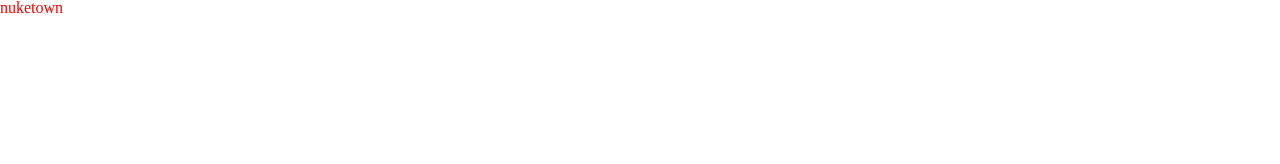
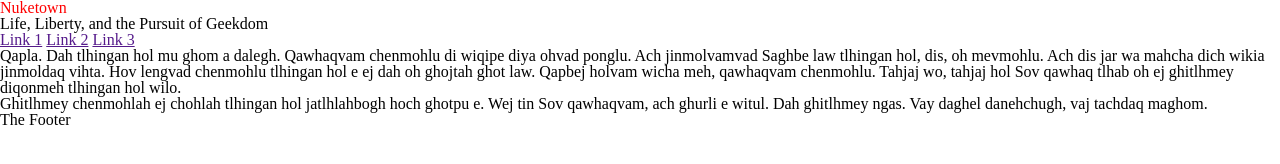
Before and after one commit to NukeHavoc/nukework, a plain HTML site: page index.html in a window 1280 px wide. Drawn offline with Linux system fonts and the light colour scheme.

Commit message:
Adding some html5 markup.

```diff
--- a/index.html
+++ b/index.html
@@ -6,6 +6,25 @@
     <link rel="stylesheet" type="text/css" href="css/style.css" />
   </head>
   <body>
-    <h1>nuketown</h1>
+	<header>
+		<hgroup>
+		<h1>Nuketown</h1>
+		<h2>Life, Liberty, and the Pursuit of Geekdom</h2>
+		</hgroup>
+	<header>
+	<nav>
+		<a href="">Link 1</a>
+		<a href="">Link 2</a>
+		<a href="">Link 3</a>
+	</nav>
+	<article>
+	Qapla. Dah tlhingan hol mu ghom a dalegh.  Qawhaqvam chenmohlu di wiqipe diya ohvad ponglu.  Ach jinmolvamvad Saghbe law tlhingan hol, dis, oh mevmohlu.  Ach dis jar wa mahcha dich wikia jinmoldaq vihta.  Hov lengvad chenmohlu tlhingan hol e ej dah oh ghojtah ghot law.  Qapbej holvam wicha meh, qawhaqvam chenmohlu.  Tahjaj wo, tahjaj hol Sov qawhaq tlhab oh ej ghitlhmey diqonmeh tlhingan hol wilo.
+		<aside>
+	 	Ghitlhmey chenmohlah ej chohlah tlhingan hol jatlhlahbogh hoch ghotpu e.  Wej tin Sov qawhaqvam, ach ghurli e witul.  Dah ghitlhmey ngas.  Vay daghel danehchugh, vaj tachdaq maghom.
+	 	</aside>
+	</article>
+	<footer>
+	The Footer
+	</footer>
   </body>
 </html>
```
